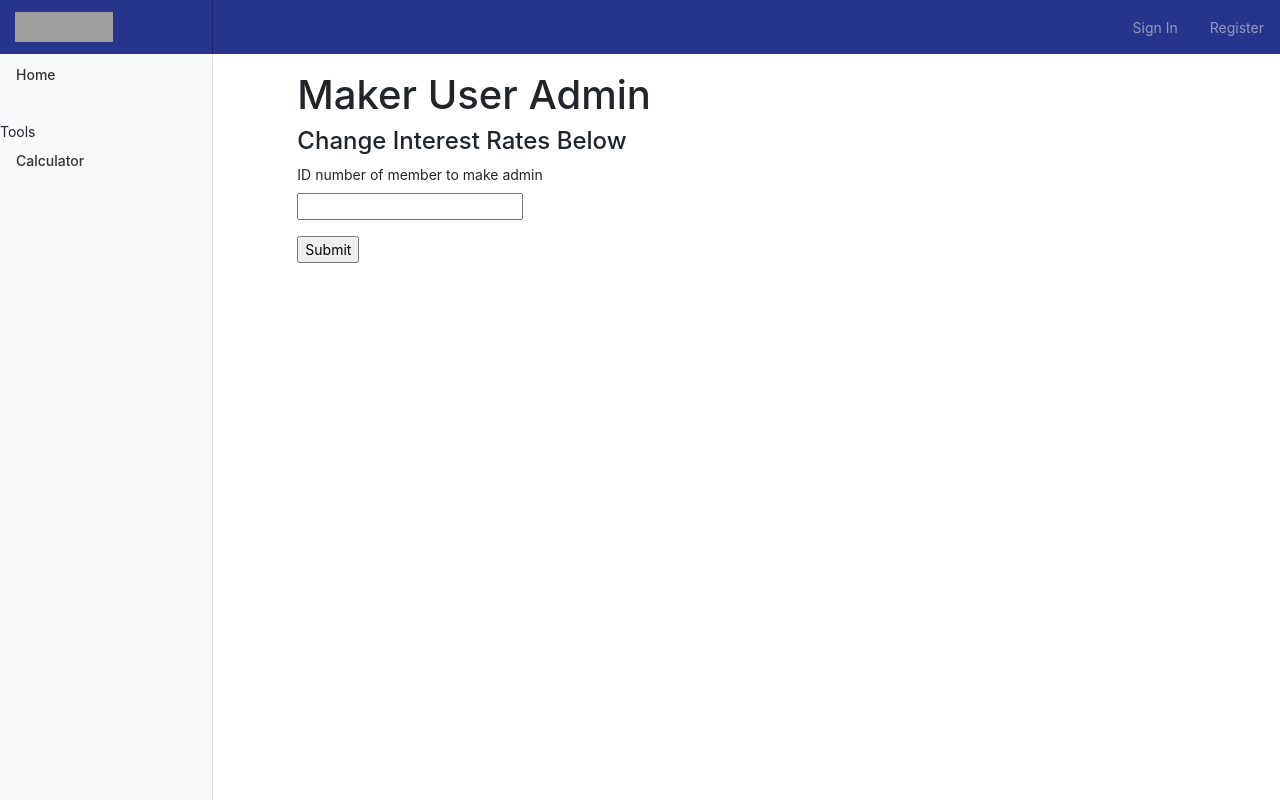
After one commit to deanvains/Modelling-Returns-On-Funds, a Flask app: page /makeadmin in a window 1280 px wide. The commit adds this page. Run offline with Flask 2, Linux system fonts and the light colour scheme; some libraries are stand-ins or nearby versions; grey boxes are pictures that could not be loaded.

Commit message:
Making admin

```diff
--- a/app/forms.py
+++ b/app/forms.py
@@ -60,3 +60,7 @@ class InterestRatesForm(FlaskForm):
 class RemovalForm(FlaskForm):
     rid = IntegerField('Which item would you like to remove?')
     submit = SubmitField('Submit')
+
+class makeAdmin(FlaskForm):
+    adminid = IntegerField('ID number of member to make admin')
+    submit = SubmitField('Submit')
--- a/app/routes.py
+++ b/app/routes.py
@@ -1,7 +1,7 @@
 from flask import render_template, flash, redirect, url_for, request, make_response
 from flask_login import current_user, login_user, logout_user, login_required
 from app.models import User, InterestRates, expected
-from app.forms import calculationForm, LoginForm, RegistrationForm, InterestRatesForm, RemovalForm
+from app.forms import calculationForm, LoginForm, RegistrationForm, InterestRatesForm, RemovalForm, makeAdmin
 from app import app, db
 from werkzeug.urls import url_parse
 from calculations.ClassH import classH
@@ -180,3 +180,14 @@ def admin():
         db.session.commit()
         return redirect(url_for('admin'))
     return render_template('admin.html', title='Admin', form=form, Interest=Interest)
+
+@app.route('/makeadmin', methods=['GET', 'POST'])
+def makeadmin():
+    form = makeAdmin()
+    if form.validate_on_submit():
+
+        temp = User.query.get(form.adminid.data)
+        db.session.add(temp)
+        db.session.commit()
+        return redirect(url_for('makeadmin'))
+    return render_template('makeadmin.html', title='Make Admin', form=form)
--- a/app/templates/base.html
+++ b/app/templates/base.html
@@ -57,13 +57,13 @@
                                 <span class="sr-only ">(current)</span>
                             </a>
                         </li>
-						{% if current_user.is_authenticated %}
+                        {% if current_user.is_authenticated %}
                         <li class="nav-item ">
                             <a class="nav-link " href="{{ url_for( 'profile') }} ">
                                 <span data-feather="database "></span> Stored Results
                             </a>
                         </li>
-						{% endif %}
+                        {% endif %}
                     </ul>
                     {% if current_user.admin == True %}
                     <h6 class="sidebar-heading d-flex justify-content-between align-items-center px-3 mt-4 mb-1 text-muted ">
@@ -76,7 +76,15 @@
                     <ul class="nav flex-column mb-2 ">
                         <li class="nav-item ">
                             <a class="nav-link " href="{{ url_for('admin')}}">
-                                <span data-feather="file-text "></span> Admin Settings
+                                <span data-feather="file-text "></span> Change Interest
+                            </a>
+                        </li>
+                    </ul>
+
+                    <ul class="nav flex-column mb-2 ">
+                        <li class="nav-item ">
+                            <a class="nav-link " href="{{ url_for('makeadmin')}}">
+                                <span data-feather="file-text "></span> Make Admin
                             </a>
                         </li>
                     </ul>
--- /dev/null
+++ b/app/templates/makeadmin.html
@@ -0,0 +1,40 @@
+{% extends "base.html" %} {% block content %}
+<main role="main" class="col-md-9 ml-sm-auto col-lg-10 px-4">
+    <div class="container-fluid">
+        <div class="leftSide col-lg-1">
+
+        </div>
+
+        <div class="mainArea col-lg-10">
+
+            <div class="signin container-fluid">
+                <div class="col-lg-10"></div>
+                <div class="col-lg-10">
+                    <div class="special">
+                        <br>
+                        <h1>Maker User Admin</h1>
+                    </div>
+
+                    <div class="form">
+                        <h4>Change Interest Rates Below</h4>
+                        <form action="" method="post" novalidate>
+                            {{ form.hidden_tag() }}
+                            <p>
+                                {{ form.adminid.label }} <br> {{ form.adminid(size=5) }} <br> {% for error in form.adminid.errors %}
+                                <span style="color: red;">[{{ error }}]</span> {% endfor %}
+                            </p>
+
+
+                            <p>{{ form.submit() }}</p>
+                        </form>
+                    </div>
+                </div>
+                <div class="col-lg-4"></div>
+
+            </div>
+            <div class="rightSide col-lg-1">
+            </div>
+        </div>
+    </div>
+</main>
+{% endblock %}
```
Also changed, not shown: app.db.
